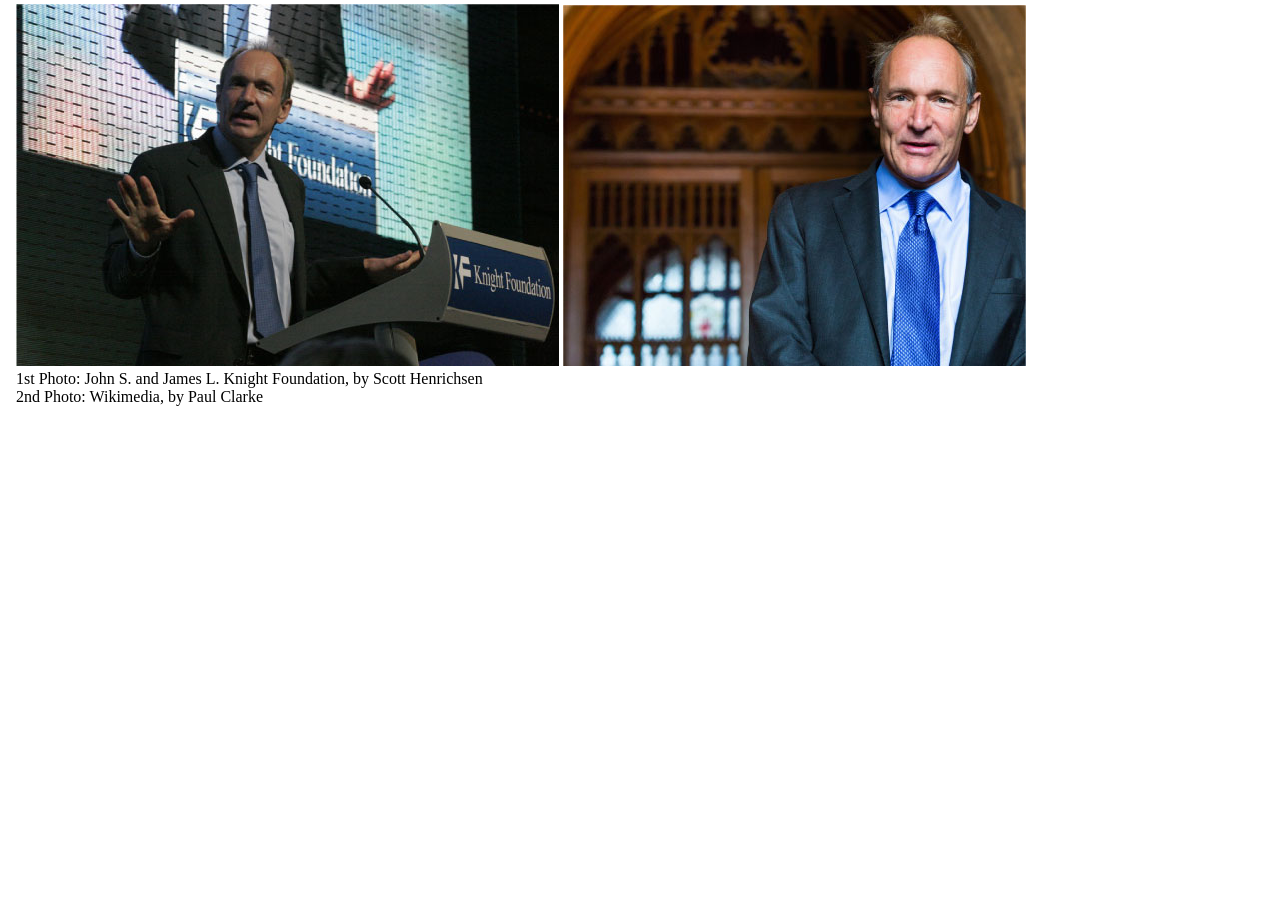
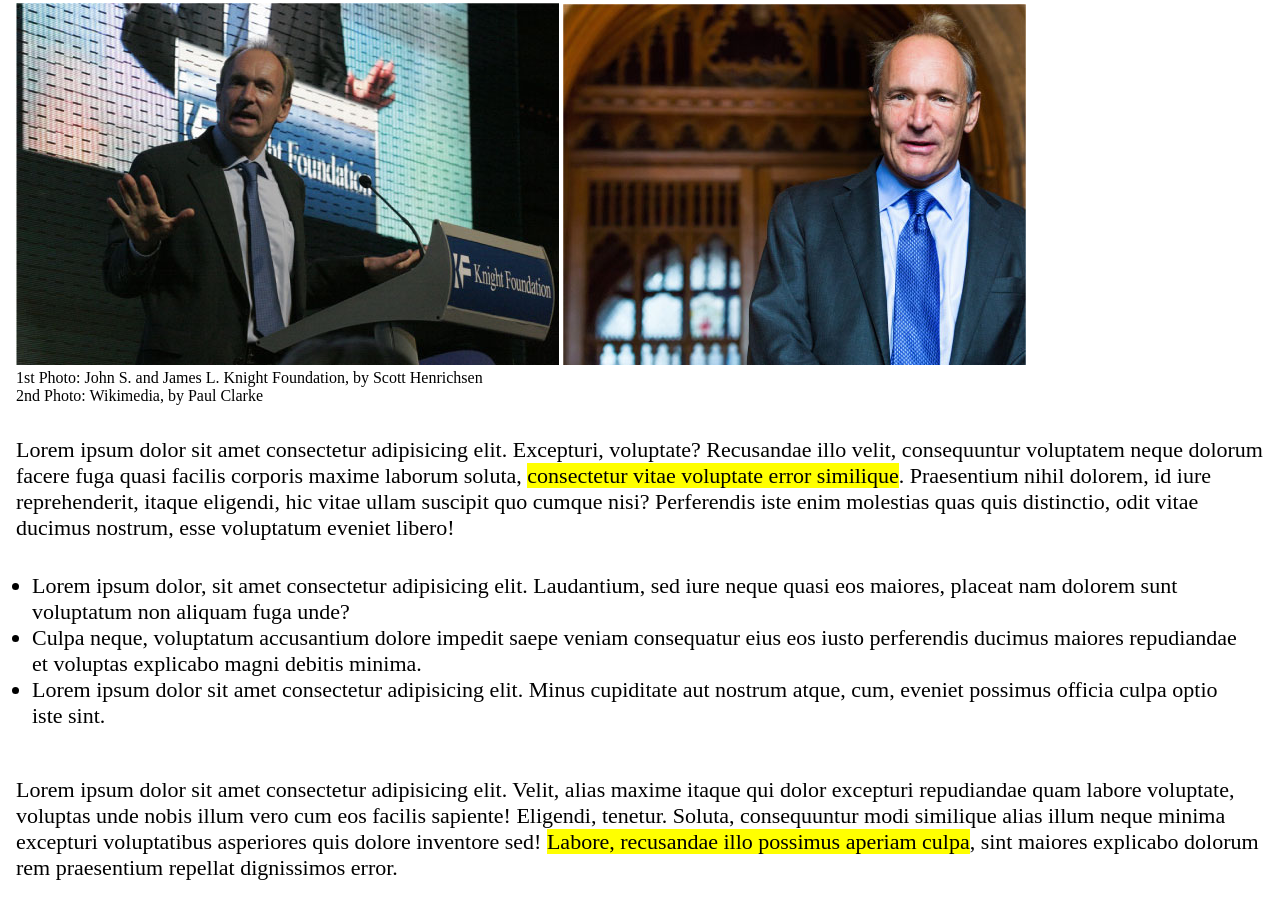
Before and after one commit to lazzaric92/html-css-booleaner, a plain HTML site: page index.html in a window 1280 px wide. Shown: the part 359-1272 px from the top of the page. Before the commit the page ends 800 px from the top, so only its background shows below. Drawn offline with Linux system fonts and the light colour scheme.

Commit message:
added article paragraph

```diff
--- a/css/style.css
+++ b/css/style.css
@@ -2,6 +2,11 @@
     margin: 0;
     padding: 0;
     box-sizing: border-box;
+}
+
+p,
+li {
+    font-size: 22px;
 }
 
 .font-small {
@@ -15,10 +20,6 @@
 .font-special {
     color: rgb(5 184 207);
     font-weight: bold;
-}
-
-p {
-    font-size: 24px;
 }
 
 /* HEADER */
@@ -36,7 +37,8 @@ header img {
 
 
 /* MAIN */
-main {
+main,
+ul {
     margin: 1rem;
 }
 
@@ -47,3 +49,7 @@ section.title {
 .title h1 {
     font-size: 3rem;
 }
+
+article p {
+    margin: 2rem 0;
+}
--- a/index.html
+++ b/index.html
@@ -27,6 +27,42 @@
             <p class="font-small">2nd Photo: Wikimedia, by Paul Clarke</p>
         </section>
 
+        <article>
+            <p> Lorem ipsum dolor sit amet consectetur adipisicing elit. Excepturi, voluptate? Recusandae illo velit,
+                consequuntur voluptatem neque dolorum facere fuga quasi facilis corporis maxime laborum soluta,
+                <mark>consectetur vitae voluptate error similique</mark>.
+                Praesentium nihil dolorem, id iure reprehenderit, itaque eligendi, hic vitae ullam suscipit quo cumque
+                nisi? Perferendis iste enim molestias quas quis distinctio, odit vitae ducimus nostrum, esse voluptatum
+                eveniet libero!
+            </p>
+
+            <ul>
+                <li>
+                    Lorem ipsum dolor, sit amet consectetur adipisicing elit. Laudantium, sed iure neque quasi eos
+                    maiores, placeat nam dolorem sunt voluptatum non aliquam fuga unde?
+                </li>
+                <li>
+                    Culpa neque, voluptatum accusantium dolore impedit saepe veniam consequatur eius eos iusto
+                    perferendis ducimus maiores repudiandae et voluptas explicabo magni debitis minima.
+                </li>
+                <li>
+                    Lorem ipsum dolor sit amet consectetur adipisicing elit. Minus cupiditate aut nostrum atque, cum,
+                    eveniet possimus officia culpa optio iste sint.
+                </li>
+            </ul>
+
+            <table></table>
+
+            <p>Lorem ipsum dolor sit amet consectetur adipisicing elit. Velit, alias maxime itaque qui dolor excepturi
+                repudiandae quam labore voluptate, voluptas unde nobis illum vero cum eos facilis sapiente! Eligendi,
+                tenetur.
+                Soluta, consequuntur modi similique alias illum neque minima excepturi voluptatibus asperiores quis
+                dolore inventore sed! <mark>Labore, recusandae illo possimus aperiam culpa</mark>, sint maiores
+                explicabo dolorum rem
+                praesentium repellat dignissimos error.
+            </p>
+        </article>
+
     </main>
 
     <footer>
```
